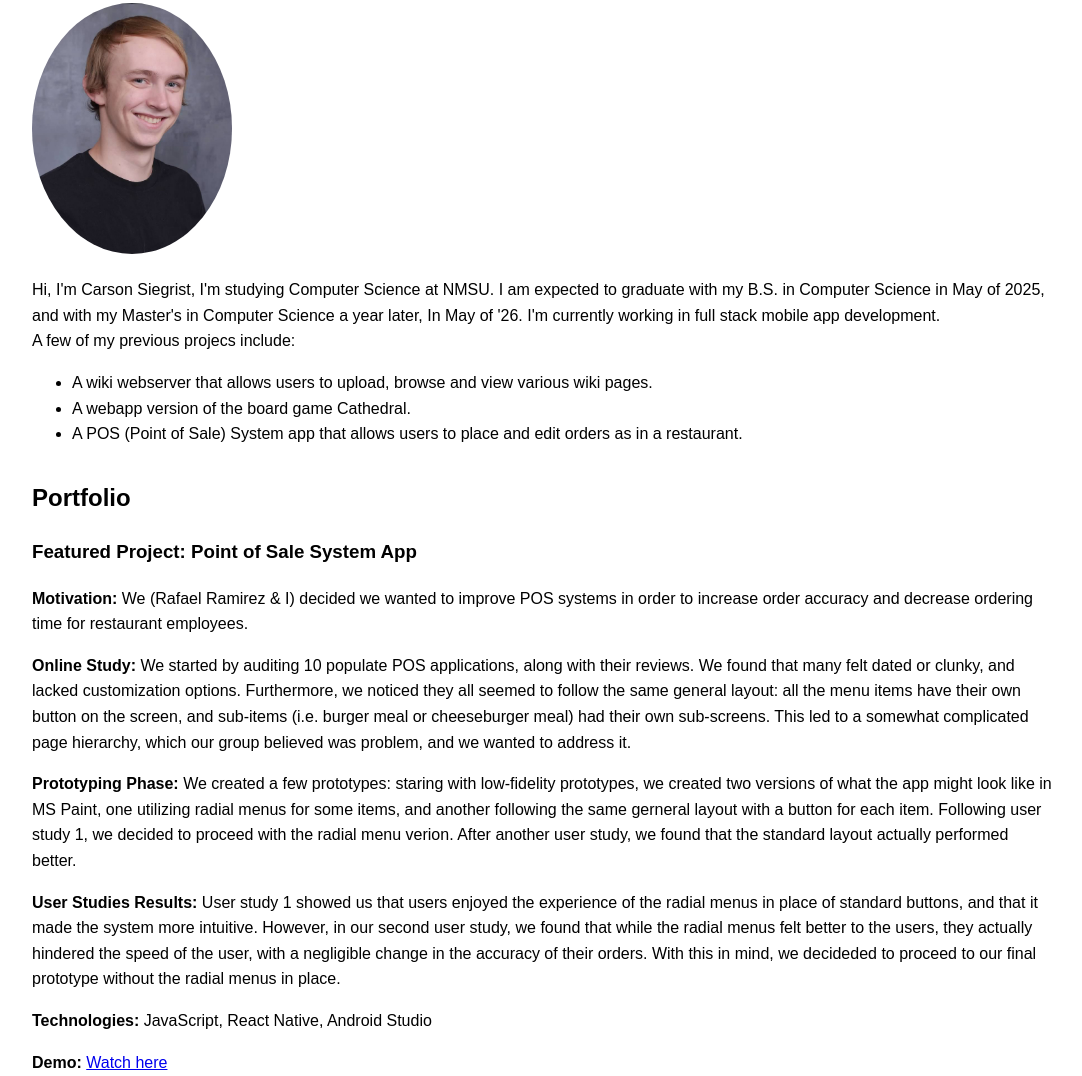
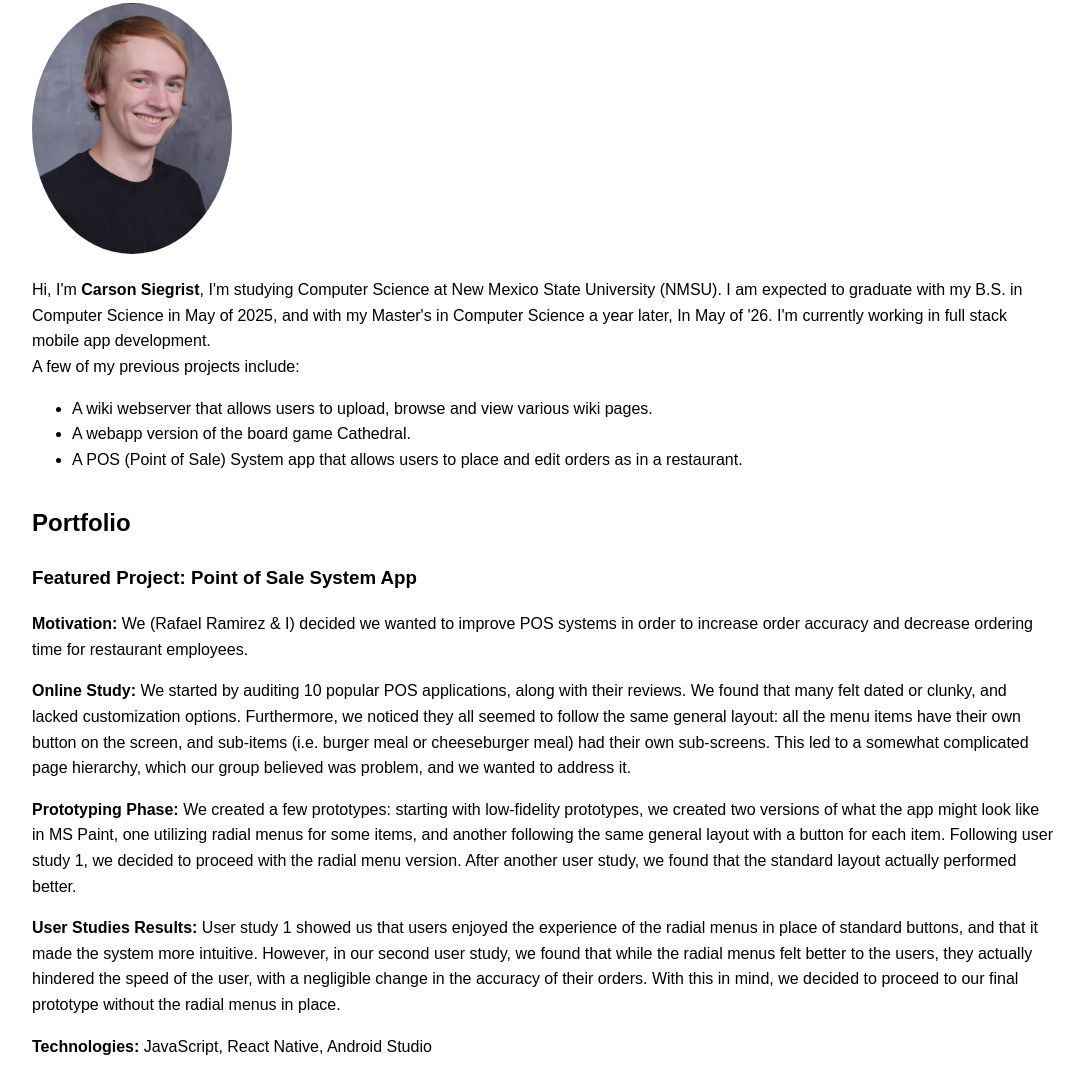
Before and after one commit to carsonSiegrist/Personal-Website, a plain HTML site: page index.html in a window 1280 px wide. Shown: the part 271-1347 px from the top of the page, without its empty margins (96-1178 px from the left). Drawn offline with Linux system fonts and the light colour scheme.

Commit message:
Fixed some typos

```diff
--- a/index.html
+++ b/index.html
@@ -65,9 +65,9 @@
           style="width: 200px; height: auto; border-radius: 50%"
         />
         <p>
-          Hi, I'm Carson Siegrist, I'm studying Computer Science at NMSU. I am expected to graduate with my B.S. in Computer Science in May of 2025, and with my Master's in Computer Science a year later, In May of '26.
+          Hi, I'm <strong>Carson Siegrist</strong>, I'm studying Computer Science at New Mexico State University (NMSU). I am expected to graduate with my B.S. in Computer Science in May of 2025, and with my Master's in Computer Science a year later, In May of '26.
           I'm currently working in full stack mobile app development.<br>
-          A few of my previous projecs include:
+          A few of my previous projects include:
           <ul>
             <li>A wiki webserver that allows users to upload, browse and view various wiki pages.</li>
             <li>A webapp version of the board game Cathedral.</li>
@@ -80,9 +80,9 @@
         <h2>Portfolio</h2>
         <h3>Featured Project: Point of Sale System App</h3>
         <p><strong>Motivation:</strong> We (Rafael Ramirez & I) decided we wanted to improve POS systems in order to increase order accuracy and decrease ordering time for restaurant employees.</p>
-        <p><strong>Online Study:</strong> We started by auditing 10 populate POS applications, along with their reviews. We found that many felt dated or clunky, and lacked customization options. Furthermore, we noticed they all seemed to follow the same general layout: all the menu items have their own button on the screen, and sub-items (i.e. burger meal or cheeseburger meal) had their own sub-screens. This led to a somewhat complicated page hierarchy, which our group believed was problem, and we wanted to address it. </p>
-        <p><strong>Prototyping Phase:</strong> We created a few prototypes: staring with low-fidelity prototypes, we created two versions of what the app might look like in MS Paint, one utilizing radial menus for some items, and another following the same gerneral layout with a button for each item. Following user study 1, we decided to proceed with the radial menu verion. After another user study, we found that the standard layout actually performed better.</p>
-        <p><strong>User Studies Results:</strong> User study 1 showed us that users enjoyed the experience of the radial menus in place of standard buttons, and that it made the system more intuitive. However, in our second user study, we found that while the radial menus felt better to the users, they actually hindered the speed of the user, with a negligible change in the accuracy of their orders. With this in mind, we decideded to proceed to our final prototype without the radial menus in place. </p>
+        <p><strong>Online Study:</strong> We started by auditing 10 popular POS applications, along with their reviews. We found that many felt dated or clunky, and lacked customization options. Furthermore, we noticed they all seemed to follow the same general layout: all the menu items have their own button on the screen, and sub-items (i.e. burger meal or cheeseburger meal) had their own sub-screens. This led to a somewhat complicated page hierarchy, which our group believed was problem, and we wanted to address it. </p>
+        <p><strong>Prototyping Phase:</strong> We created a few prototypes: starting with low-fidelity prototypes, we created two versions of what the app might look like in MS Paint, one utilizing radial menus for some items, and another following the same general layout with a button for each item. Following user study 1, we decided to proceed with the radial menu version. After another user study, we found that the standard layout actually performed better.</p>
+        <p><strong>User Studies Results:</strong> User study 1 showed us that users enjoyed the experience of the radial menus in place of standard buttons, and that it made the system more intuitive. However, in our second user study, we found that while the radial menus felt better to the users, they actually hindered the speed of the user, with a negligible change in the accuracy of their orders. With this in mind, we decided to proceed to our final prototype without the radial menus in place. </p>
         <p><strong>Technologies:</strong> JavaScript, React Native, Android Studio</p>
         <p><strong>Demo:</strong> <a href="https://drive.google.com/file/d/1t84GcdIGumsYDvPQpJRYmsKvc9GvjiIB/view?usp=drive_link" target="_blank">Watch here</a></p><br><br>
 
```
